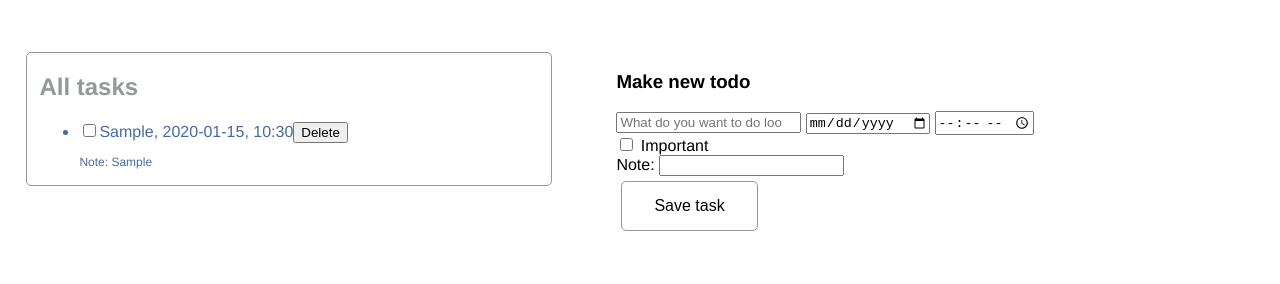
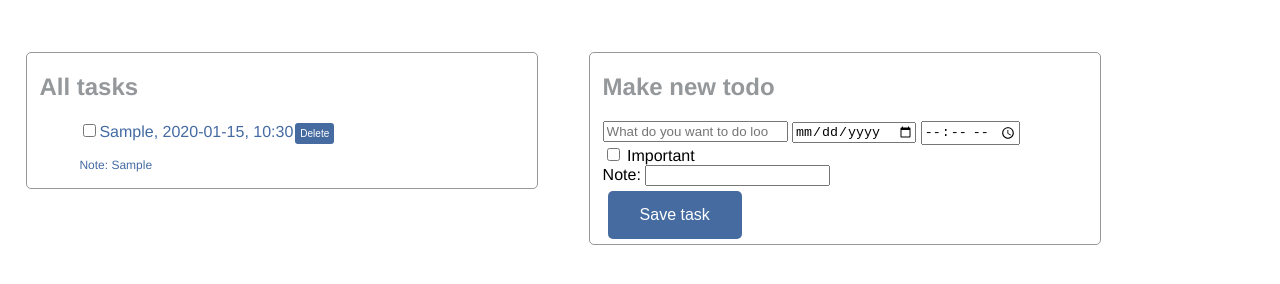
Before and after one commit to asettels/WDT2016, a plain HTML site: page form2.html in a window 1280 px wide. Both pictures are taken after typing "Sample", "2020-01-15", "10:30", "Sample" into the empty fields and a click on the input "Save task". Shown: the part 172-456 px from the top of the page. Drawn offline with nearby package versions, Linux system fonts and the light colour scheme.

Commit message:
Finish CSS styling. 1 warning (browser support) in CSS lint

```diff
--- a/form2.html
+++ b/form2.html
@@ -8,7 +8,7 @@
  <header>
    <img width="50%" src="media/logo.png" alt="logo"/>
 </header>
-<section id="list">
+<section class="list">
     <h2>All tasks</h2>
 
     <ul id="list1">
@@ -17,8 +17,8 @@
 
 
 
-<section id="form">
-    <h3>Make new todo</h3>
+<section class="form">
+    <h2>Make new todo</h2>
     <form id="newToDo" action="#">
         <input type="text" name="task" placeholder="What do you want to do loo">
         <input type="date" name="date">
--- a/style.css
+++ b/style.css
@@ -11,11 +11,13 @@ h2{
 ul{
 	color:#446AA3;
 	font-size: 40;
+	list-style-type:none;
 }
 
 input[type=submit] {
-    background-color: #FFF; /* White */
-    border: 1px solid #95989A;
+	color: white;
+    background-color: #466BA1;/*Blue from logo */
+    border: 0;
 	border-radius: 5px;
 	margin:5px;
     padding: 15px 32px;
@@ -24,25 +26,30 @@ input[type=submit] {
     font-size: 16px;
 }
 
+button{
+	color:white;
+	background-color: #466BA1;/*Blue from logo */
+    border: 0;
+	border-radius: 3px;
+	margin:2px;
+    padding: 5px 5px;
+    text-align: center;
+    text-decoration: none;
+    font-size: 10px;
+}
+
 header, section{
 margin: 2%;
 }
 
-#list{
+.form, .list{
+	box-sizing: border-box;
 	float:left;
 	width:40%;
 	padding-left: 1%;
 	border:1px solid #95989A;
 	border-radius: 5px;
 }
-
-#form{
-	float:left;
-	width:40%;
-	padding-left: 1%;
-	border-radius: 5px;
-}
-
 
 .done{
 	text-decoration: line-through;
```
